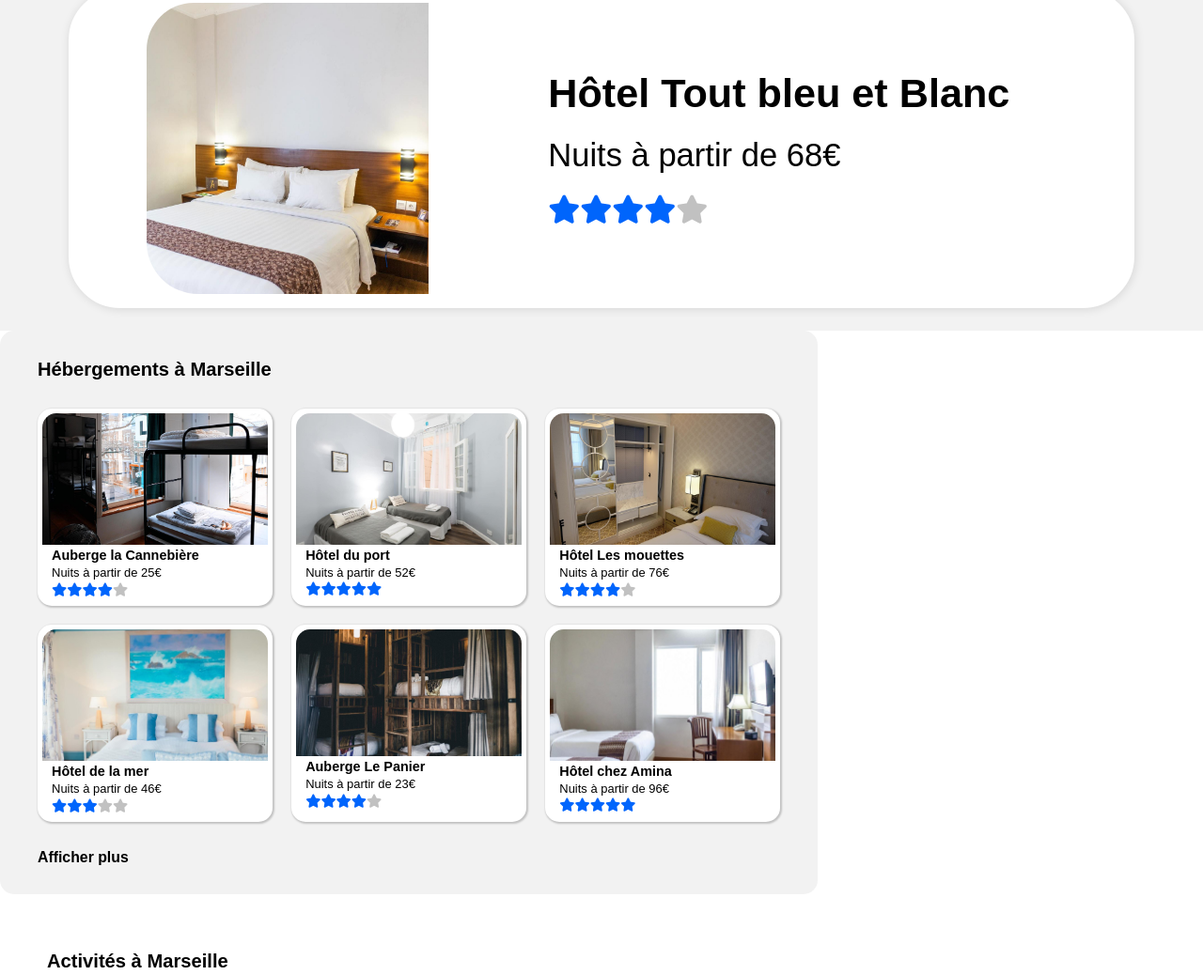
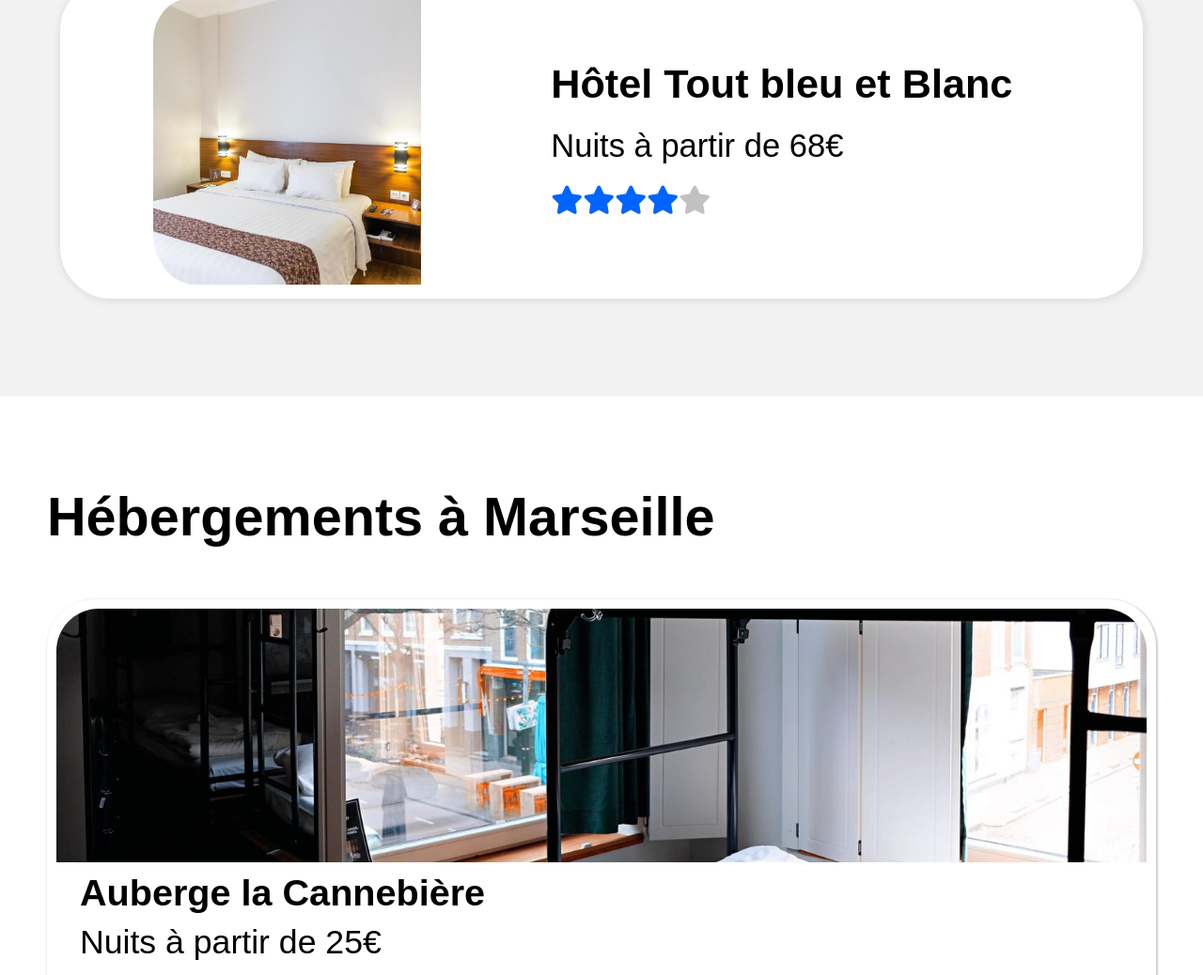
Before and after one commit to SGuilhem/SaclierGuilhem_2_01112020, a plain HTML site: page index.html in a window 1280 px wide. Shown: the part 2445-3483 px from the top of the page at 94% size. Drawn offline with Linux system fonts and the light colour scheme; a web font is replaced by a local one.

Commit message:
hebergement frames edited

```diff
--- a/petite_resolution.css
+++ b/petite_resolution.css
@@ -1,4 +1,4 @@
-@media screen and (min-device-width: 375px) and (max-device-width: 1200px) {
+@media screen and (min-device-width: 375px) and (max-device-width: 1366px) {
   body {
         display: flex;
         flex-direction: column;
@@ -223,7 +223,6 @@ h4 {
 #populaires .populaires {
     display: flex;
     flex-direction: row;
-    justify-content: space-evenly;
     background-color: white;
     width: 90%;
     height: 340px;
@@ -235,10 +234,15 @@ h4 {
     padding: 10px 0px;
 }
 
+#populaires {
+  padding: 0px 0px 90px;
+}
+
 #populaires img {
   max-width: 300px;
   border-top-left-radius: 50px;
   border-bottom-left-radius: 55px;
+  padding: 5px 5px 0px 10px;
 }
 
 #populaires .descriptlocright {
@@ -252,6 +256,79 @@ h4 {
 
 #populaires .rating {
   font-size: 0.7em;
+}
+
+#hebergementsmarseille {
+  display: flex;
+  flex-direction: column;
+  justify-content: flex-start;
+  padding: 50px;
+  background-color: white;
+  color: black;
+  font-size: 0.9em;
+  width: 100%;
+  height: 3300px;
+}
+
+#hebergementsmarseille h1 {
+  display: flex;
+  justify-content: space-between;
+  font-size: 4em;
+  padding: 45px 0px 55px;
+  width: 100%;
+}
+
+#hebergementsmarseille #listelogements {
+  display: flex;
+  justify-content: space-around;
+  align-content: space-between;
+}
+
+#hebergementsmarseille .hebergement {
+  display: flex;
+  flex-direction: column;
+  background-color: white;
+  width: 100%;
+  height: 470px;
+  margin-bottom: 30px;
+  border-radius: 50px;
+}
+
+#hebergementsmarseille img {
+  max-height: 275px;
+  border-top-left-radius: 50px;
+  border-top-right-radius: 50px;
+  object-position: 50% 50%;
+  object-fit: cover;
+  padding: 5px 5px 0px 5px;
+}
+
+#hebergementsmarseille p {
+  display: flex;
+  flex-direction: column;
+  justify-content: flex-end;
+  font-size: 3em;
+  font-weight: 800;
+  color: black;
+}
+
+#hebergementsmarseille .descriptlocleft {
+  display: flex;
+  flex-direction: column;
+  justify-content: space-around;
+  font-size: 2.5em;
+  padding: 0px 0px 0px 30px;
+}
+
+#hebergementsmarseille .descriptlocleft span {
+  font-size: 1.1em;
+  margin: 0px;
+  padding: 10px 0px 10px;
+}
+
+#hebergementsmarseille .descriptlocleft .rating {
+    font-size: 0.8em;
+    padding-top: 10px;
 }
 
 /* Activités */
```
